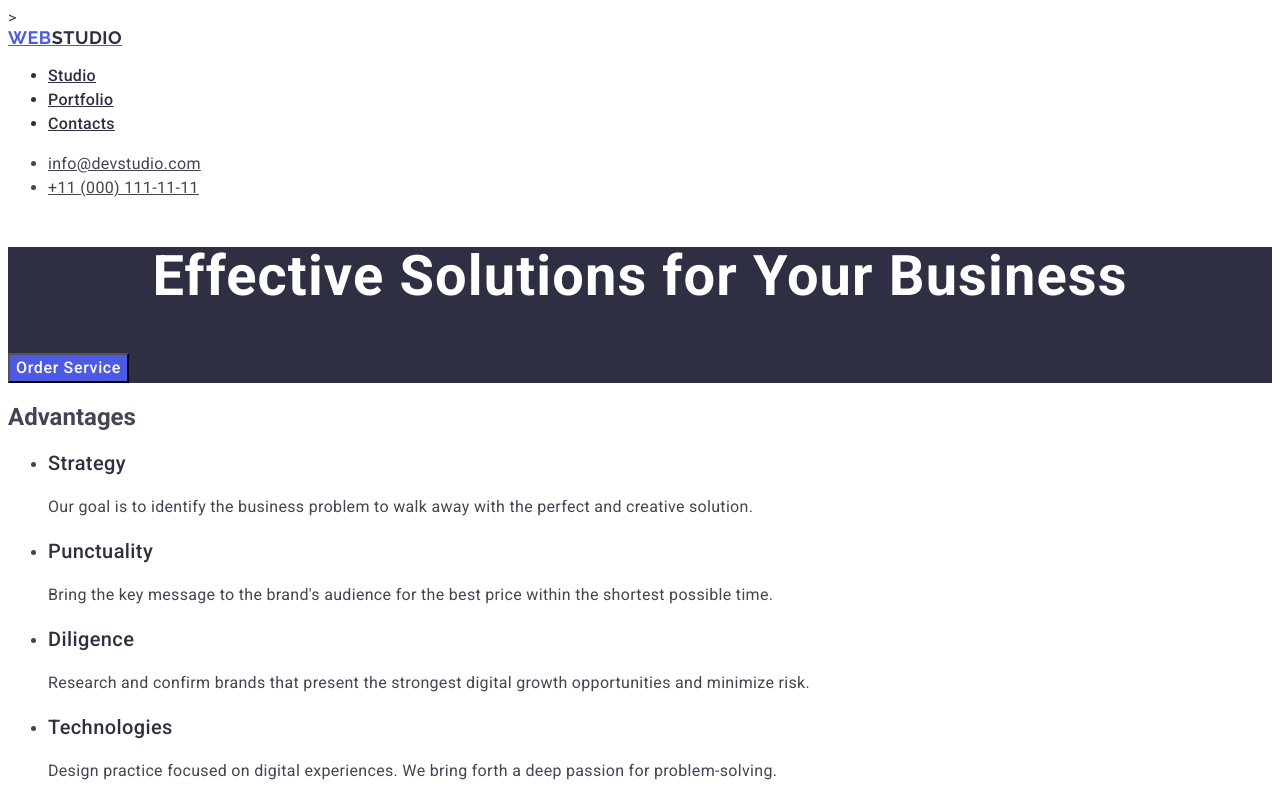
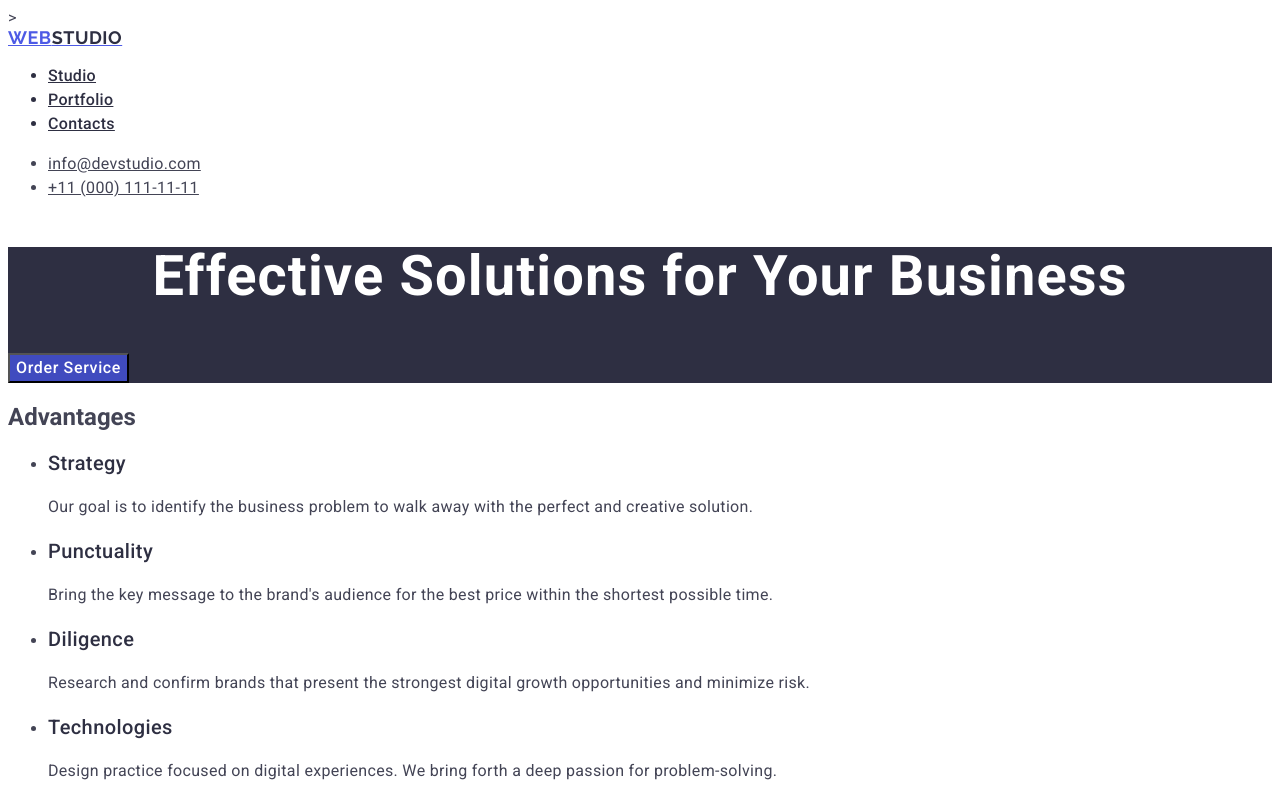
Before and after one commit to yaroslava-ivanivna/goit-markup-hw-06, a plain HTML site: page index.html in a window 1280 px wide. In both pictures the pointer is over the button "Order Service". Shown: the top 800 px of the page. Drawn offline with Linux system fonts and the light colour scheme.

Commit message:
button settings

```diff
--- a/css/styles.css
+++ b/css/styles.css
@@ -91,8 +91,9 @@ body {
   text-align: left;
   cursor: pointer;
 }
-.order-servis-button:hover,
-.order-servis-button:focus {
+.order-service-button:hover,
+.order-service-button:focus {
+  color: #ffffff;
   background-color: #404BBF;
 }
 .advantage-title {
```
